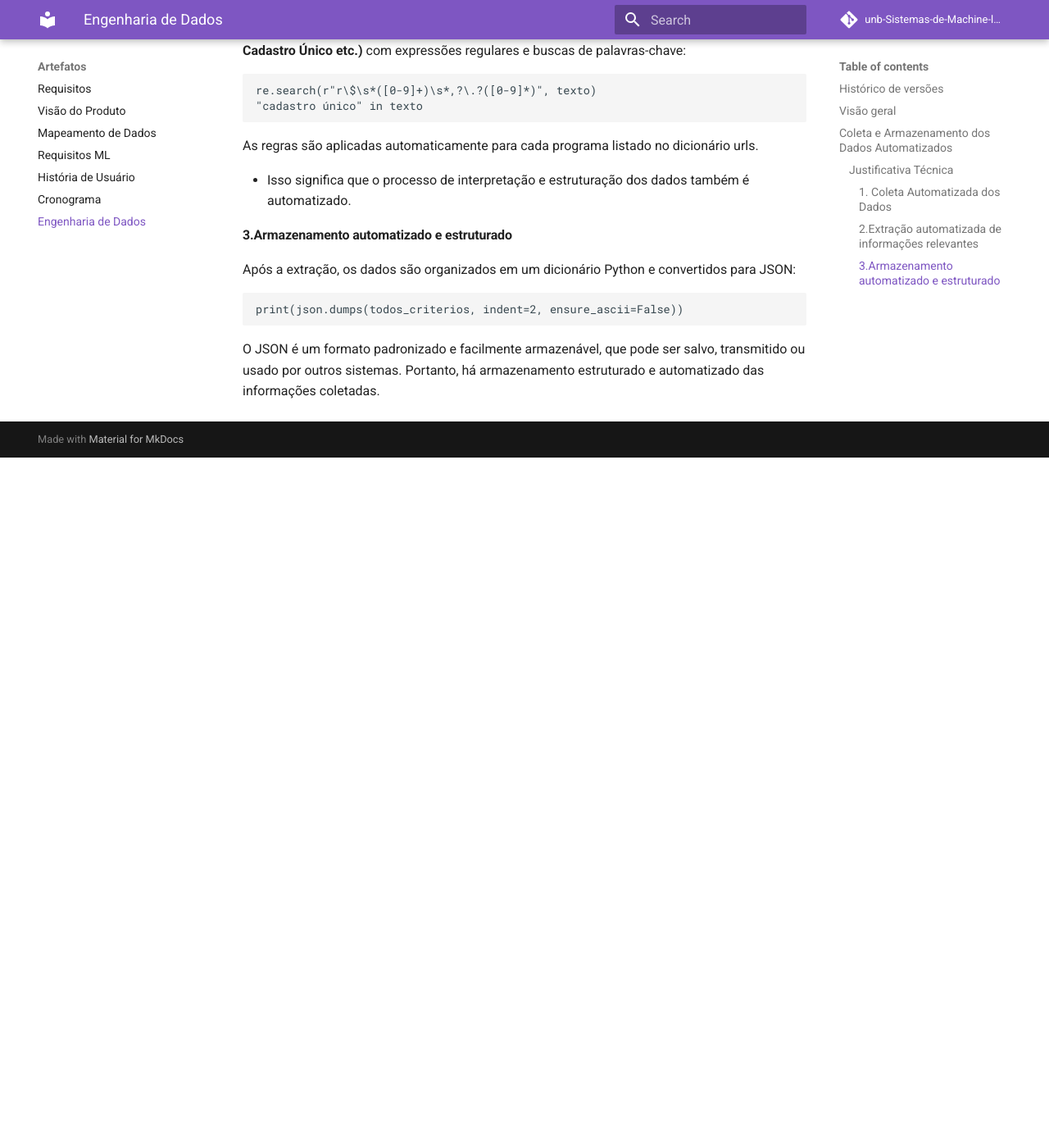
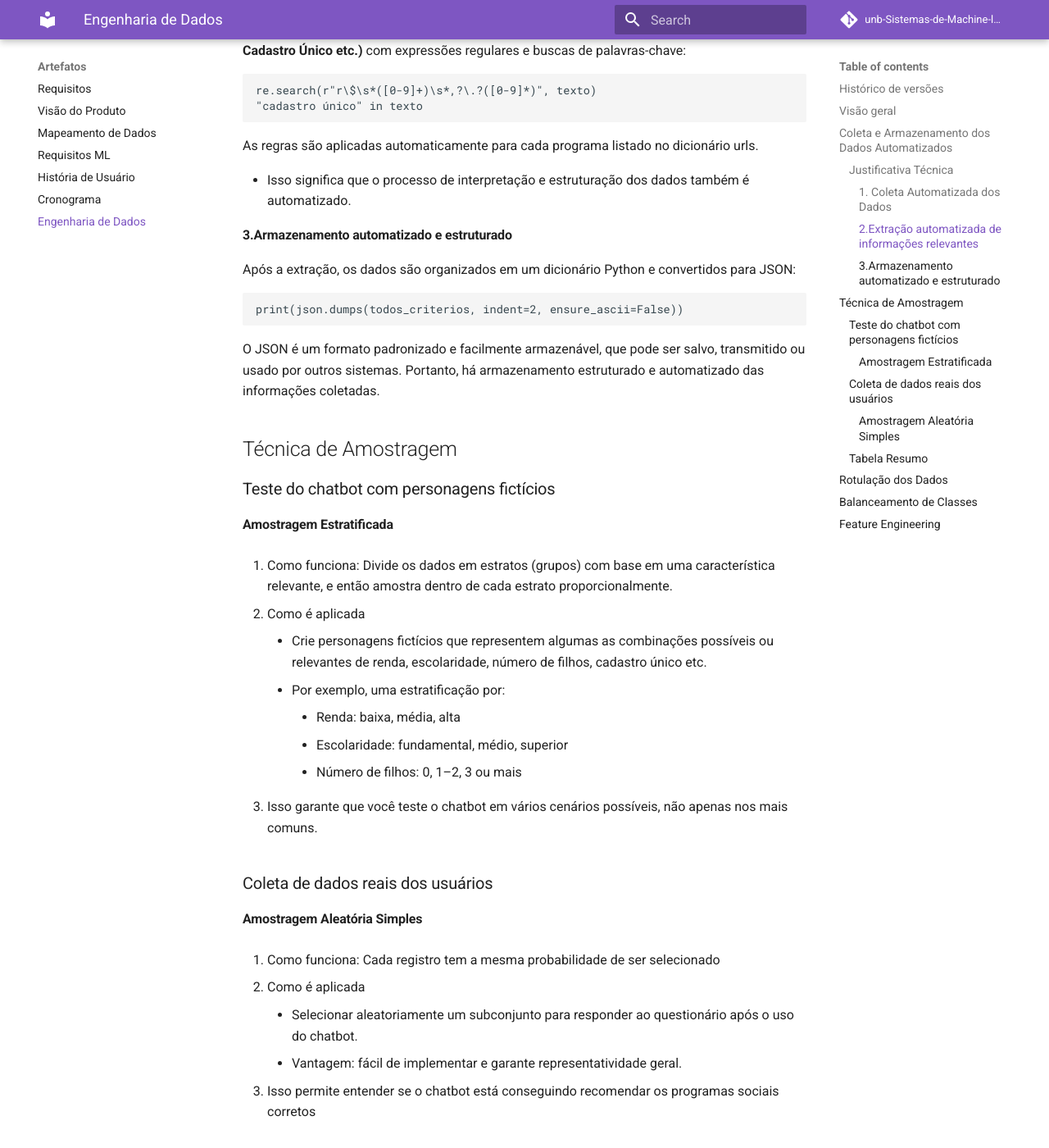
Before and after one commit to unb-Sistemas-de-Machine-learning/7-juridico-rag-docs, an MkDocs documentation site: the page built from docs/Artefatos/engenhariaDados.md, in a window 1280 px wide and 1400 px high, scrolled down 991 px. Shown: the whole window at 82% size. Built offline with MkDocs 1.6.1 and Material for MkDocs 9.7.7, drawn with Linux system fonts in a browser that asks for light colours; comment, search, counter and statistics services are not loaded; before the commit the page ends 1549 px from its top, so only the background shows below that; some of the changed text lies outside the part shown.

Commit message:
add tecnicas de amostragem

````diff
--- a/docs/Artefatos/engenhariaDados.md
+++ b/docs/Artefatos/engenhariaDados.md
@@ -2,7 +2,7 @@
 
 | Versão | Alteração       | Responsável         | Data Alteração |
 |--------|-----------------|---------------------|----------------|
-| 1.0    | Coleta e armazenamento de dados |Daniela Soares | 17/10/2025  |
+| 1.0    | Coleta e armazenamento de dados | Daniela Soares | 17/10/2025  |
 
 
 ## Visão geral
@@ -48,3 +48,42 @@ print(json.dumps(todos_criterios, indent=2, ensure_ascii=False))
 ```
 
 O JSON é um formato padronizado e facilmente armazenável, que pode ser salvo, transmitido ou usado por outros sistemas. Portanto, há armazenamento estruturado e automatizado das informações coletadas.
+
+## Técnica de Amostragem
+
+### Teste do chatbot com personagens fictícios
+
+#### Amostragem Estratificada
+1. Como funciona: Divide os dados em estratos (grupos) com base em uma característica relevante, e então amostra dentro de cada estrato proporcionalmente.
+
+2. Como é aplicada
+    - Crie personagens fictícios que representem algumas as combinações possíveis ou relevantes de renda, escolaridade, número de filhos, cadastro único etc.
+    - Por exemplo, uma estratificação por:
+        - Renda: baixa, média, alta
+        - Escolaridade: fundamental, médio, superior
+        - Número de filhos: 0, 1–2, 3 ou mais
+
+3. Isso garante que você teste o chatbot em vários cenários possíveis, não apenas nos mais comuns.
+
+### Coleta de dados reais dos usuários
+
+#### Amostragem Aleatória Simples
+1. Como funciona: Cada registro tem a mesma probabilidade de ser selecionado
+
+2. Como é aplicada
+    - Selecionar aleatoriamente um subconjunto para responder ao questionário após o uso do chatbot.
+    - Vantagem: fácil de implementar e garante representatividade geral.
+
+3. Isso permite entender se o chatbot está conseguindo recomendar os programas sociais corretos
+
+### Tabela Resumo
+| Cenário | Técnica Sugerida | Motivo         |
+|--------|-----------------|---------------------|
+| Teste do chatbot com personagens fictícios | Estratificada | Garantir cobertura de todos os tipos de usuários e testar casos críticos |
+| Coleta de dados reais (conhecimento/elegibilidade) | Aleatória simples | Garantir representatividade geral e a validação das respostas do chatbot |
+
+## Rotulação dos Dados
+
+## Balanceamento de Classes
+
+## Feature Engineering
````
